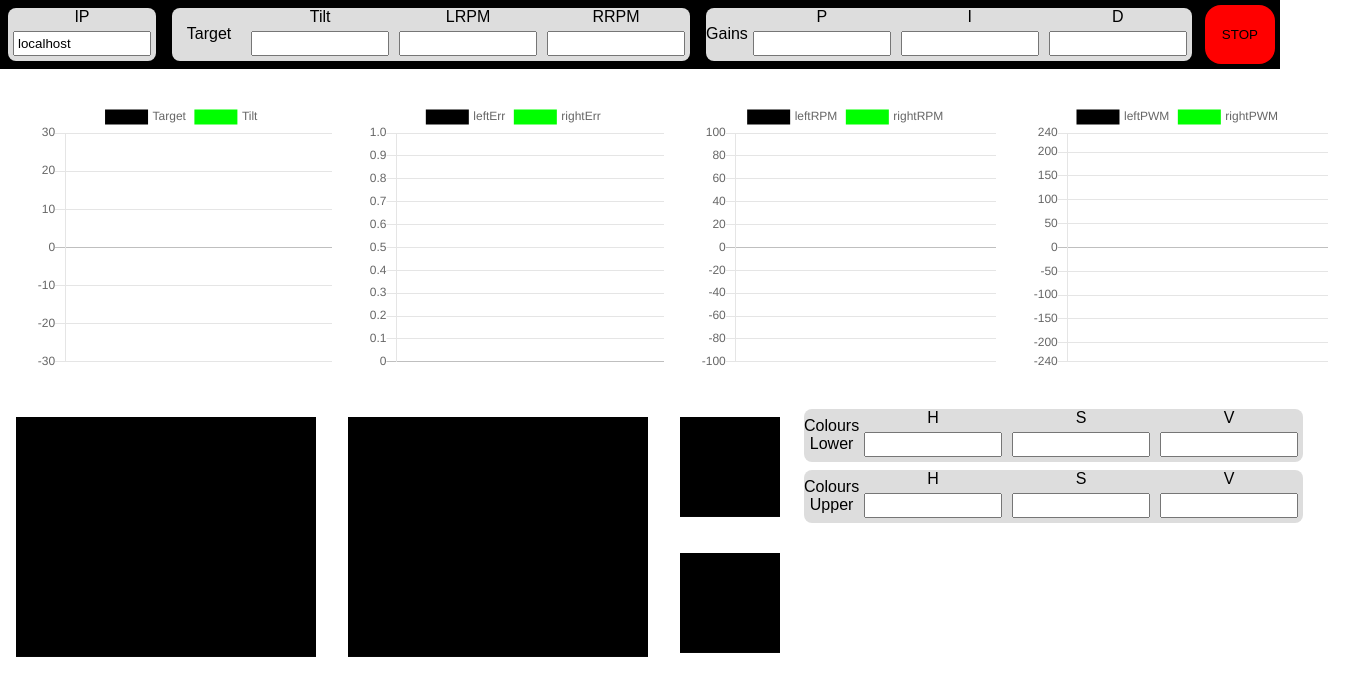
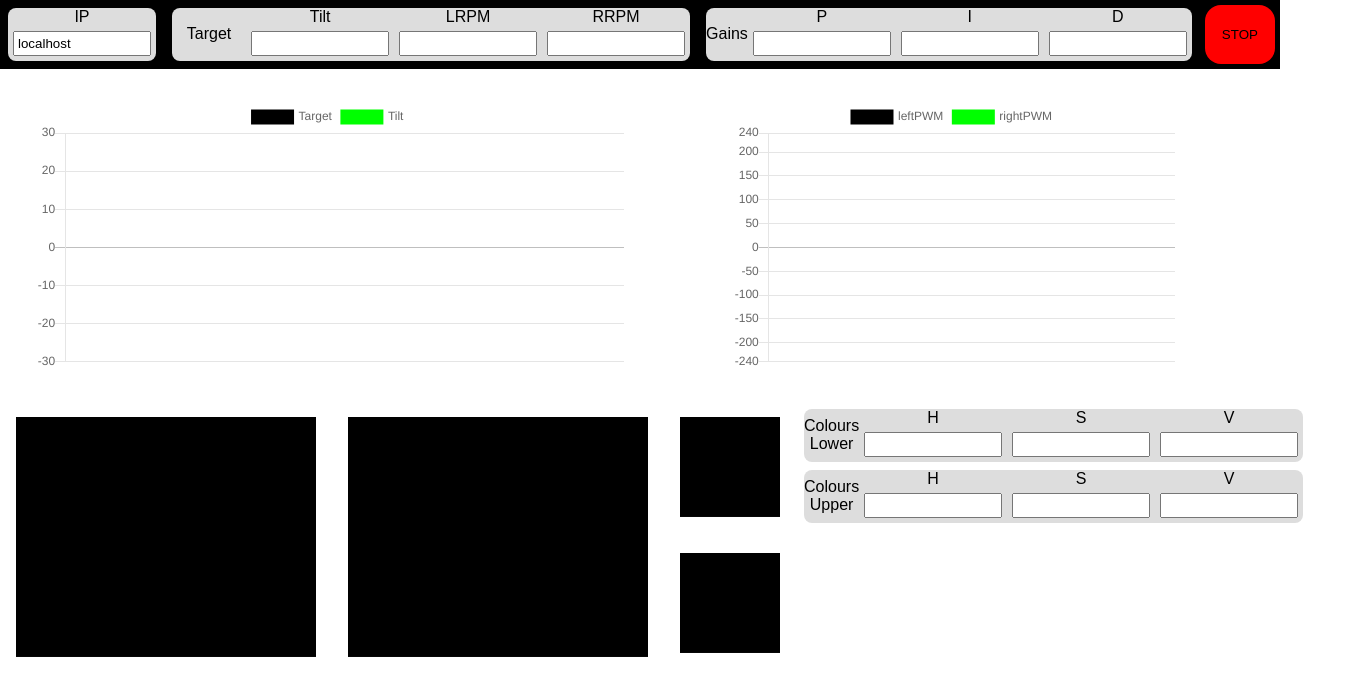
Before and after one commit to Adam-Paterson1/trc3000, a React (Create React App) app: page / in a window 1280 px wide. Shown: the top 696 px of the page, 1360 px wide, since content can reach past the window. Built offline with nearby package versions, Linux system fonts and the light colour scheme.

Commit message:
Down to 2 graphs

```diff
--- a/src/ChartWrapper.js
+++ b/src/ChartWrapper.js
@@ -54,17 +54,17 @@ class ChartWrapper extends Component {
           deregisterInterest={this.deregisterInterest}
           limits={[-30, 30]}>
         </Chart>
-        <Chart
+        {/* <Chart
           labels={['leftErr', 'rightErr']}
           registerInterest={this.registerInterest}
           deregisterInterest={this.deregisterInterest}>
-        </Chart>
-        <Chart
+        </Chart> */}
+        {/* <Chart
           labels={['leftRPM', 'rightRPM']}
           registerInterest={this.registerInterest}
           deregisterInterest={this.deregisterInterest}
           limits={[-100, 100]}>
-        </Chart>
+        </Chart> */}
         {/* <Chart
           labels={['leftRPMTarget', 'rightRPMTarget']}
           registerInterest={this.registerInterest}
```
